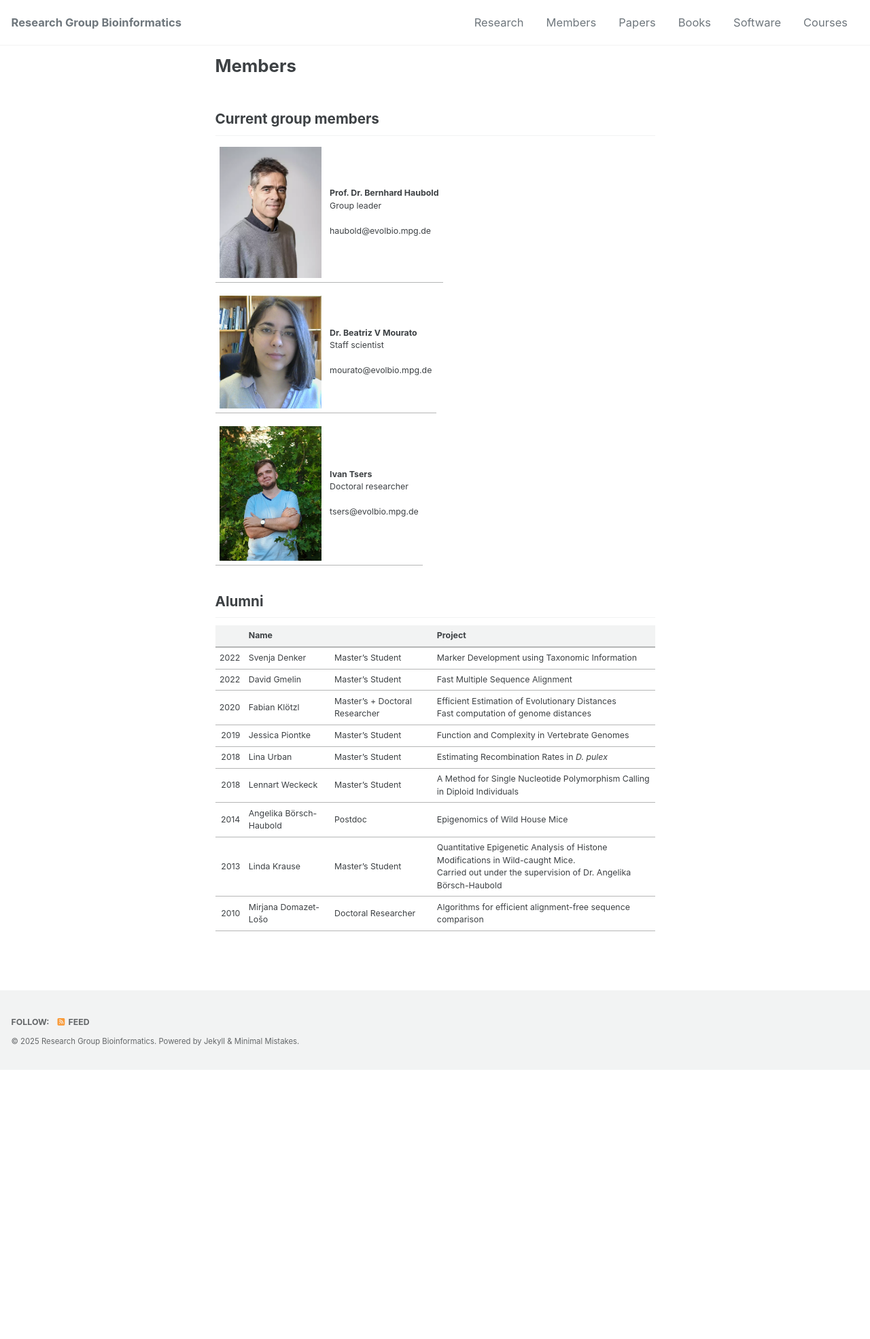
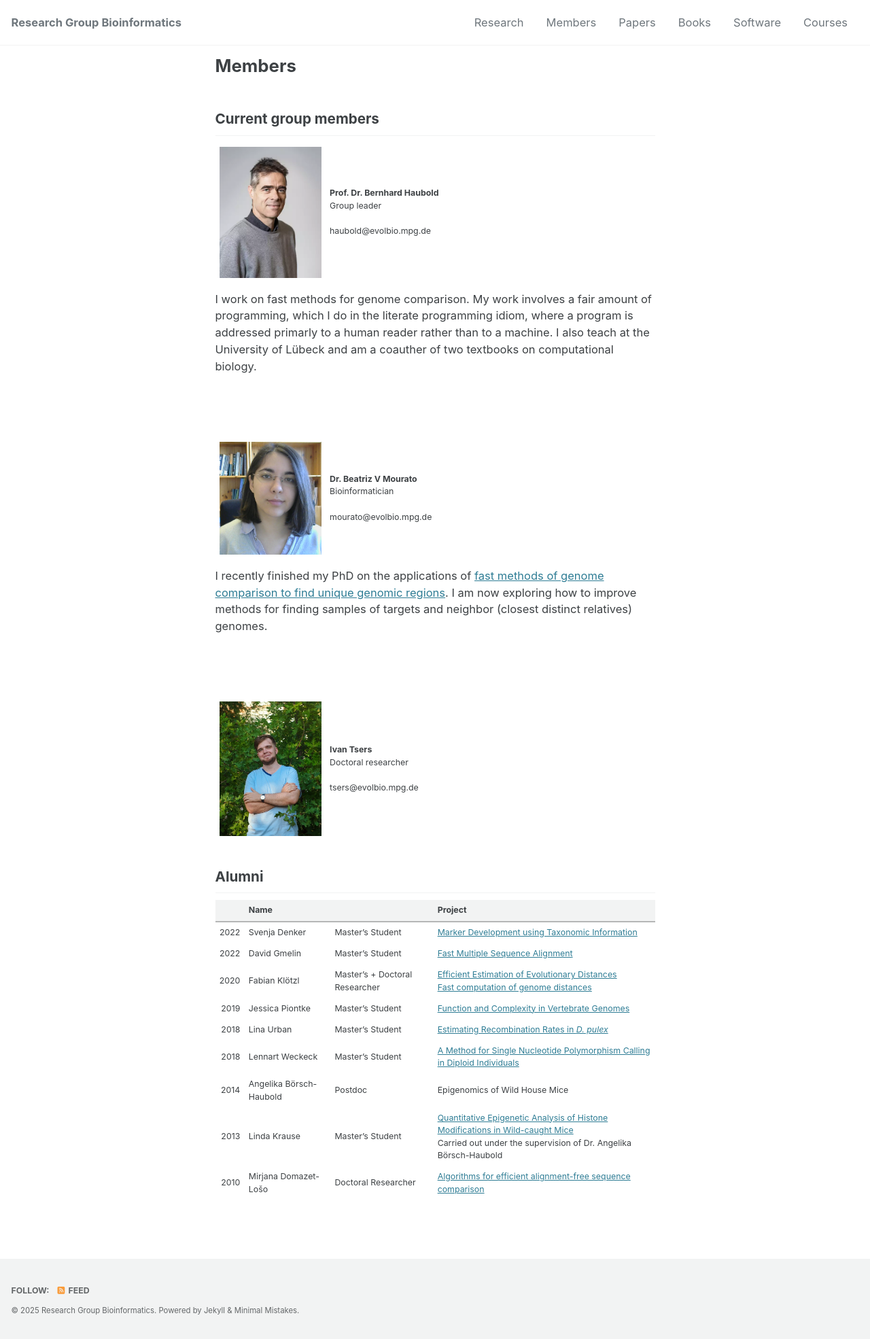
Before and after one commit to EvolBioInf/EvolBioInf.github.io, a Jekyll site: the page built from _pages/members.md, in a window 1280 px wide. Shown: the whole page at 68% size. Built offline with Jekyll 4.4.1, drawn with Linux system fonts in a browser that asks for light colours; cached includes are drawn as plain includes; before the commit the page ends 1574 px from its top, so only the background shows below that.

Commit message:
Add description paragraph to members (Ivan missing)
Add mpg.pure links to previous group members dissertations/thesis.

Add small post on the 2025 edition of the GOBs workshop

```diff
--- a/_pages/members.md
+++ b/_pages/members.md
@@ -6,27 +6,50 @@ author_profile: false
 permalink: /members/
 
 ---
+<style>
+td, th {
+   border: none!important;
+}
+</style>
 
 ## Current group members
 
-
-![](/images/Bernhard.jpg){: width="150", style="float: left" } | **Prof. Dr. Bernhard Haubold** <br>Group leader<br><br>haubold@evolbio.mpg.de
+![](/images/Bernhard.jpg){: width="150", style="float: left" } | **Prof. Dr. Bernhard Haubold** <br>Group leader<br><br>haubold@evolbio.mpg.de |
 
 
-![](/images/Beatriz.png){: width="150", style="float: left" } |  **Dr. Beatriz V Mourato** <br>Staff scientist<br><br>mourato@evolbio.mpg.de
+I work on fast methods for genome comparison. My work involves a fair
+amount of programming, which I do in the literate programming idiom,
+where a program is addressed primarly to a human reader rather than to
+a machine. I also teach at the University of Lübeck and am a coauther
+of two textbooks on computational biology.
+
+<br>
+<br>
+
+![](/images/Beatriz.png){: width="150", style="float: left" } |  **Dr. Beatriz V Mourato** <br>Bioinformatician<br><br>mourato@evolbio.mpg.de
+
+I recently finished my PhD on the applications of [fast methods of
+genome comparison to find unique genomic
+regions](https://pure.mpg.de/pubman/faces/ViewItemOverviewPage.jsp?itemId=item_3633634_3). I
+am now exploring how to improve methods for finding samples of targets
+and neighbor (closest distinct relatives) genomes.
+
+<br>
+<br>
 
 ![](/images/Ivan.jpg){: width="150", style="float: left" } |  **Ivan Tsers** <br>Doctoral researcher<br><br>tsers@evolbio.mpg.de
+
 
 ## Alumni
 
 | | Name | |Project |
 |-:|:-|:---|:----|
-| 2022 | Svenja Denker | Master's Student| Marker Development using Taxonomic Information|
-| 2022 | David Gmelin |  Master's Student| Fast Multiple Sequence Alignment|
-| 2020 | Fabian Klötzl | Master's + Doctoral Researcher| Efficient Estimation of Evolutionary Distances <br>Fast computation of genome distances|
-| 2019 | Jessica Piontke | Master's Student| Function and Complexity in Vertebrate Genomes|
-| 2018 | Lina Urban  | Master's Student |Estimating Recombination Rates in *D. pulex*|
-| 2018 | Lennart Weckeck | Master's Student| A Method for Single Nucleotide Polymorphism Calling in Diploid Individuals|
+| 2022 | Svenja Denker | Master's Student| [Marker Development using Taxonomic Information](https://pure.mpg.de/pubman/faces/ViewItemFullPage.jsp?itemId=item_3623541_2)|
+| 2022 | David Gmelin |  Master's Student| [Fast Multiple Sequence Alignment](https://pure.mpg.de/pubman/faces/ViewItemFullPage.jsp?itemId=item_3473414)|
+| 2020 | Fabian Klötzl | Master's + Doctoral Researcher| [Efficient Estimation of Evolutionary Distances](https://pure.mpg.de/pubman/faces/ViewItemFullPage.jsp?itemId=item_2257829_3) <br>[Fast computation of genome distances](https://pure.mpg.de/pubman/faces/ViewItemOverviewPage.jsp?itemId=item_3275415)|
+| 2019 | Jessica Piontke | Master's Student| [Function and Complexity in Vertebrate Genomes](https://pure.mpg.de/pubman/faces/ViewItemFullPage.jsp?itemId=item_3027051_3)|
+| 2018 | Lina Urban  | Master's Student |[Estimating Recombination Rates in *D. pulex*](https://pure.mpg.de/pubman/faces/ViewItemFullPage.jsp?itemId=item_3011858_2)|
+| 2018 | Lennart Weckeck | Master's Student| [A Method for Single Nucleotide Polymorphism Calling in Diploid Individuals](https://pure.mpg.de/pubman/faces/ViewItemFullPage.jsp?itemId=item_2591101_4)|
 | 2014 | Angelika Börsch-Haubold | Postdoc | Epigenomics of Wild House Mice |
-| 2013 | Linda Krause | Master's Student| Quantitative Epigenetic Analysis of Histone Modifications in Wild-caught Mice. <br>Carried out under the supervision of Dr. Angelika Börsch-Haubold|
-| 2010 | Mirjana Domazet-Lošo | Doctoral Researcher| Algorithms for efficient alignment-free sequence comparison|
+| 2013 | Linda Krause | Master's Student| [Quantitative Epigenetic Analysis of Histone Modifications in Wild-caught Mice](https://pure.mpg.de/pubman/faces/ViewItemFullPage.jsp?itemId=item_1914023_4) <br>Carried out under the supervision of Dr. Angelika Börsch-Haubold|
+| 2010 | Mirjana Domazet-Lošo | Doctoral Researcher| [Algorithms for efficient alignment-free sequence comparison](https://pure.mpg.de/pubman/faces/ViewItemFullPage.jsp?itemId=item_1505125_1)|
```
Also changed, not shown: _pages/papers.md (+4 -0 lines), _posts/2025-03-10-gobs-course.markdown (added, +16 -0 lines).
